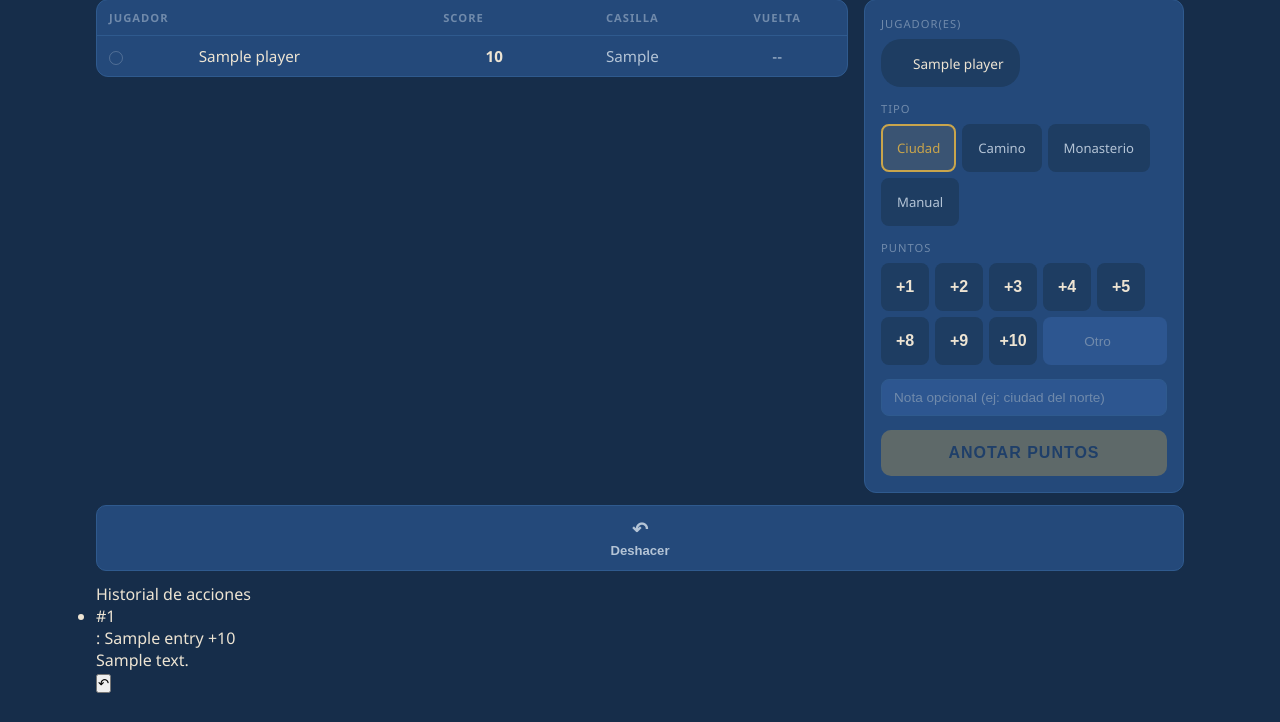
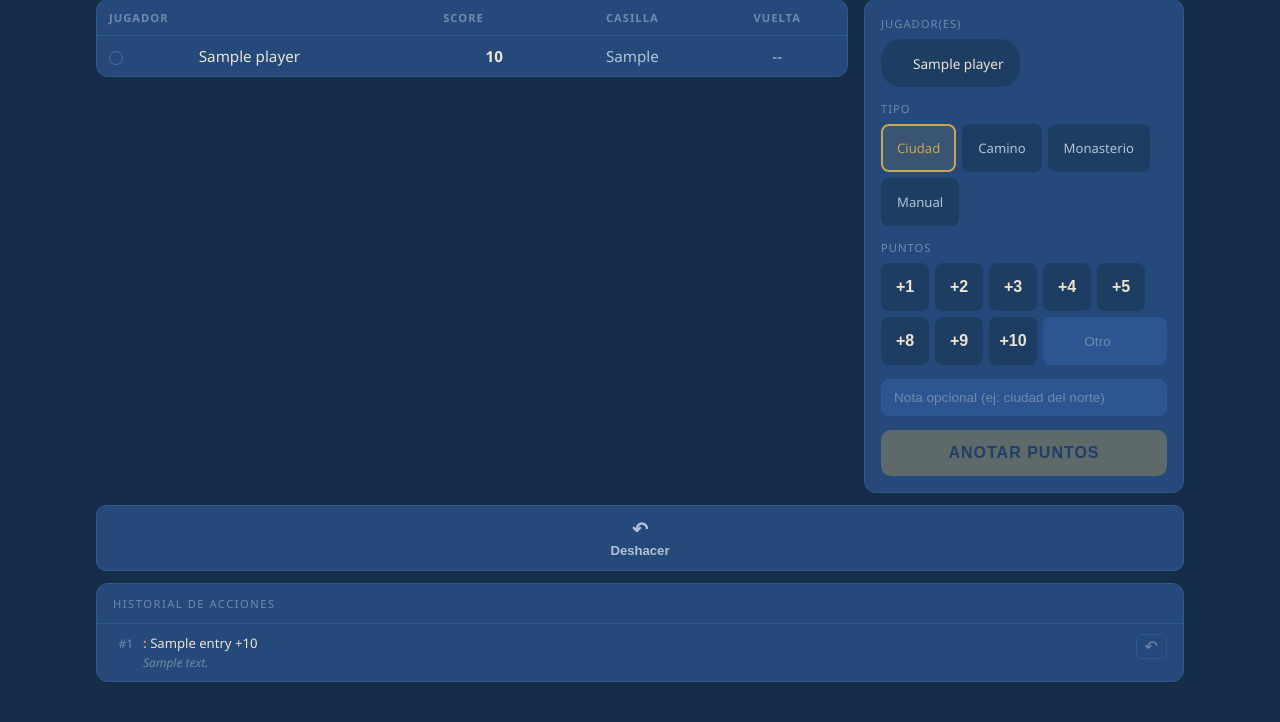
Before and after one commit to adancondori/carcassone-online, a Python web app: template app/templates/dashboard.html in a window 1280 px wide. Shown: the part 78-800 px from the top of the page. Run offline with Jinja, Linux system fonts and the light colour scheme; the template is opened without the code that fills it: most values are stand-ins (such as "Sample title", 1, 10 or a date in 2020).

Commit message:
feat(03-01): add history panel CSS styles
- History card with header, scrollable list, and item layout
- Undone items with reduced opacity and line-through styling
- Rollback button with hover highlight on accent gold
- Custom scrollbar styling for history list

```diff
--- a/app/static/css/style.css
+++ b/app/static/css/style.css
@@ -678,6 +678,112 @@ body {
     margin-bottom: 2px;
 }
 
+/* ── History ── */
+.history {
+    background: var(--bg-card);
+    border: 1px solid var(--border);
+    border-radius: 12px;
+    overflow: hidden;
+}
+
+.history-header {
+    display: flex;
+    align-items: center;
+    justify-content: space-between;
+    padding: 12px 16px;
+    border-bottom: 1px solid var(--border);
+}
+
+.history-title {
+    font-size: 0.7rem;
+    text-transform: uppercase;
+    letter-spacing: 1.5px;
+    color: var(--text-muted);
+}
+
+.history-list {
+    list-style: none;
+    max-height: 240px;
+    overflow-y: auto;
+}
+
+.history-item {
+    padding: 10px 16px;
+    border-bottom: 1px solid rgba(47, 90, 142, 0.3);
+    font-size: 0.82rem;
+    display: flex;
+    align-items: flex-start;
+    gap: 10px;
+    transition: opacity 0.3s;
+}
+
+.history-item:last-child {
+    border-bottom: none;
+}
+
+.history-item.undone {
+    opacity: 0.35;
+    text-decoration: line-through;
+}
+
+.history-number {
+    color: var(--text-muted);
+    font-size: 0.75rem;
+    min-width: 20px;
+    text-align: right;
+    padding-top: 1px;
+}
+
+.history-content {
+    flex: 1;
+}
+
+.history-type {
+    color: var(--accent-gold);
+    font-weight: 600;
+}
+
+.history-players {
+    color: var(--text-primary);
+}
+
+.history-note {
+    color: var(--text-muted);
+    font-size: 0.75rem;
+    margin-top: 2px;
+    font-style: italic;
+}
+
+/* Rollback button in history items */
+.history-rollback-btn {
+    background: none;
+    border: 1px solid var(--border);
+    border-radius: 6px;
+    color: var(--text-muted);
+    font-size: 1rem;
+    cursor: pointer;
+    padding: 2px 8px;
+    transition: all 0.15s;
+    flex-shrink: 0;
+}
+
+.history-rollback-btn:hover {
+    border-color: var(--accent-gold);
+    color: var(--accent-gold);
+}
+
+/* Scrollbar for history list */
+.history-list::-webkit-scrollbar {
+    width: 4px;
+}
+.history-list::-webkit-scrollbar-track {
+    background: transparent;
+}
+.history-list::-webkit-scrollbar-thumb {
+    background: var(--border);
+    border-radius: 2px;
+}
+
 /* ── Toast notification ── */
 .toast {
     position: fixed;
```
